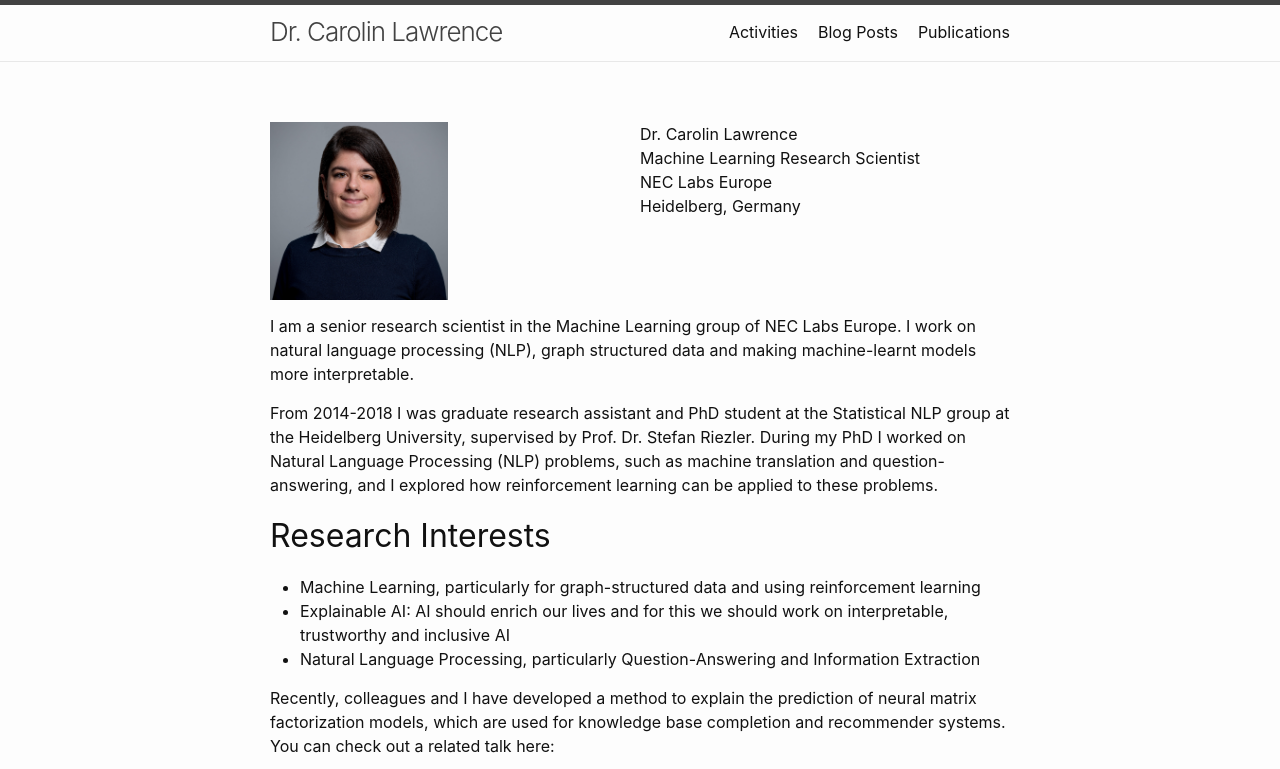
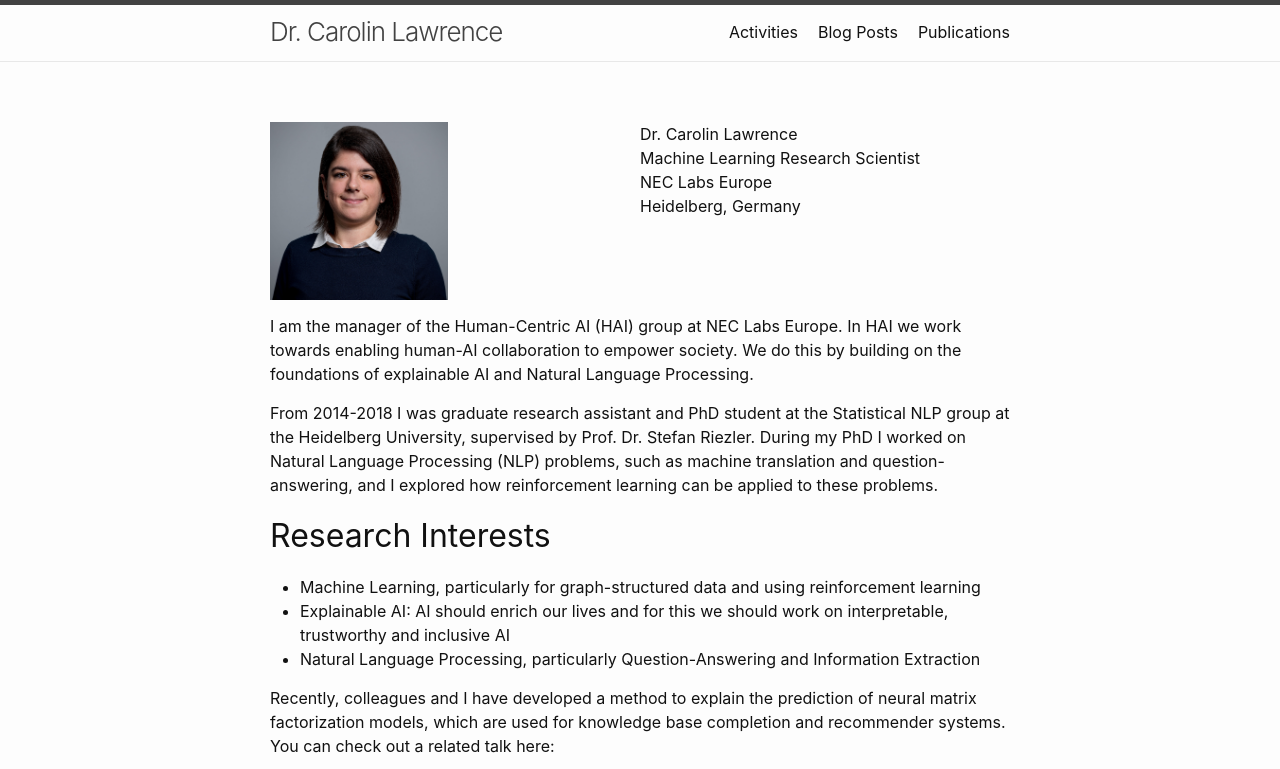
Before and after one commit to carolinlawrence/carolinlawrence.github.io, a Jekyll site: the page built from index.markdown, in a window 1280 px wide and 900 px high, cut to the strip 0-769 px from the top of the window. Built offline with Jekyll 4.4.1, drawn with Linux system fonts in a browser that asks for light colours.

Commit message:
Update index.markdown

```diff
--- a/index.markdown
+++ b/index.markdown
@@ -22,7 +22,7 @@ youtubeId: 6UeOwHtBF_0
     </div>
 </div>
 
-I am a senior research scientist in the Machine Learning group of NEC Labs Europe. I work on natural language processing (NLP), graph structured data and making machine-learnt models more interpretable.
+I am the manager of the Human-Centric AI (HAI) group at NEC Labs Europe. In HAI we work towards enabling human-AI collaboration to empower society. We do this by building on the foundations of explainable AI and Natural Language Processing.
 
 From 2014-2018 I was graduate research assistant and PhD student at the Statistical NLP group at the Heidelberg University, supervised by Prof. Dr. Stefan Riezler. During my PhD I worked on Natural Language Processing (NLP) problems, such as machine translation and question-answering, and I explored how reinforcement learning can be applied to these problems.
 
```
Also changed, not shown: other parts of index.markdown (+1 -1 lines).
